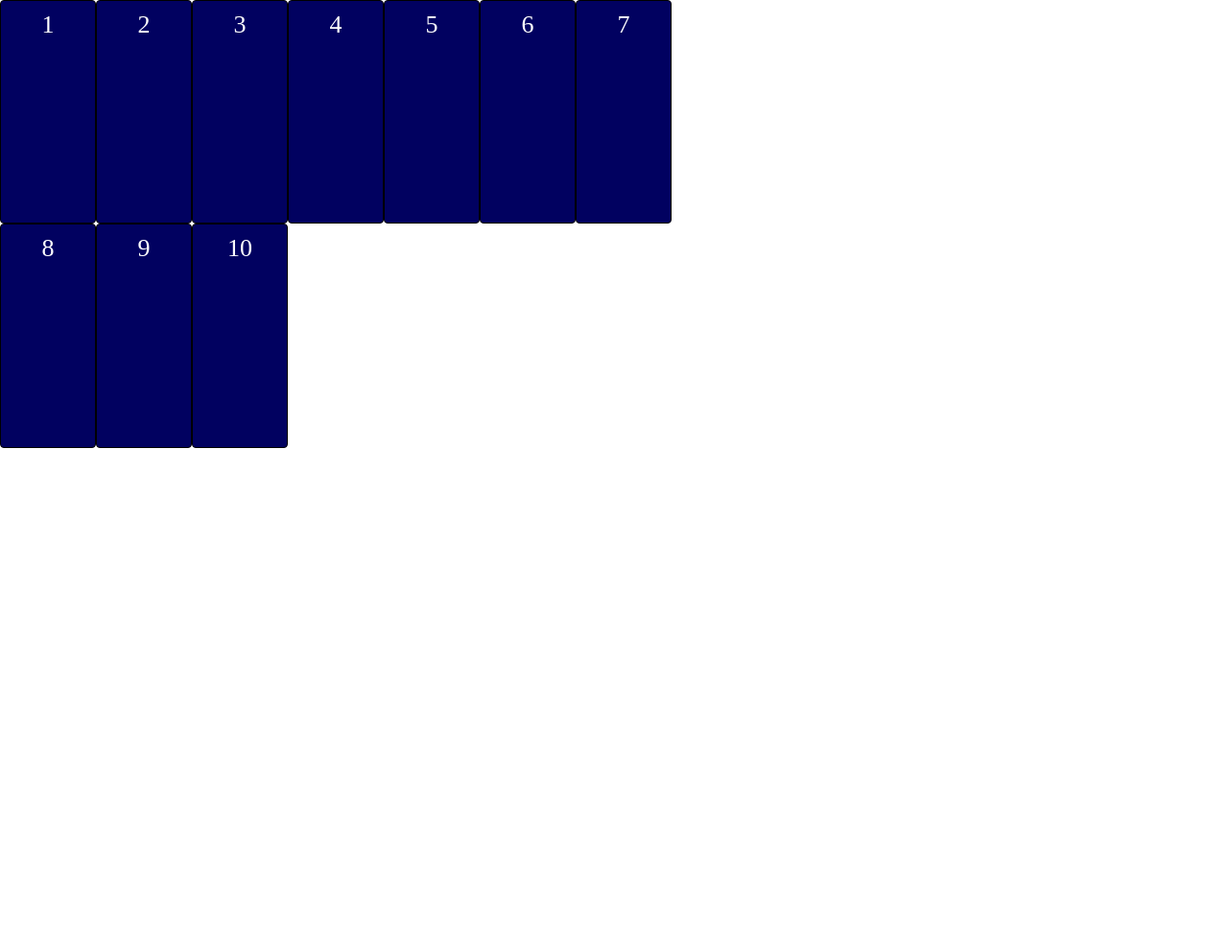
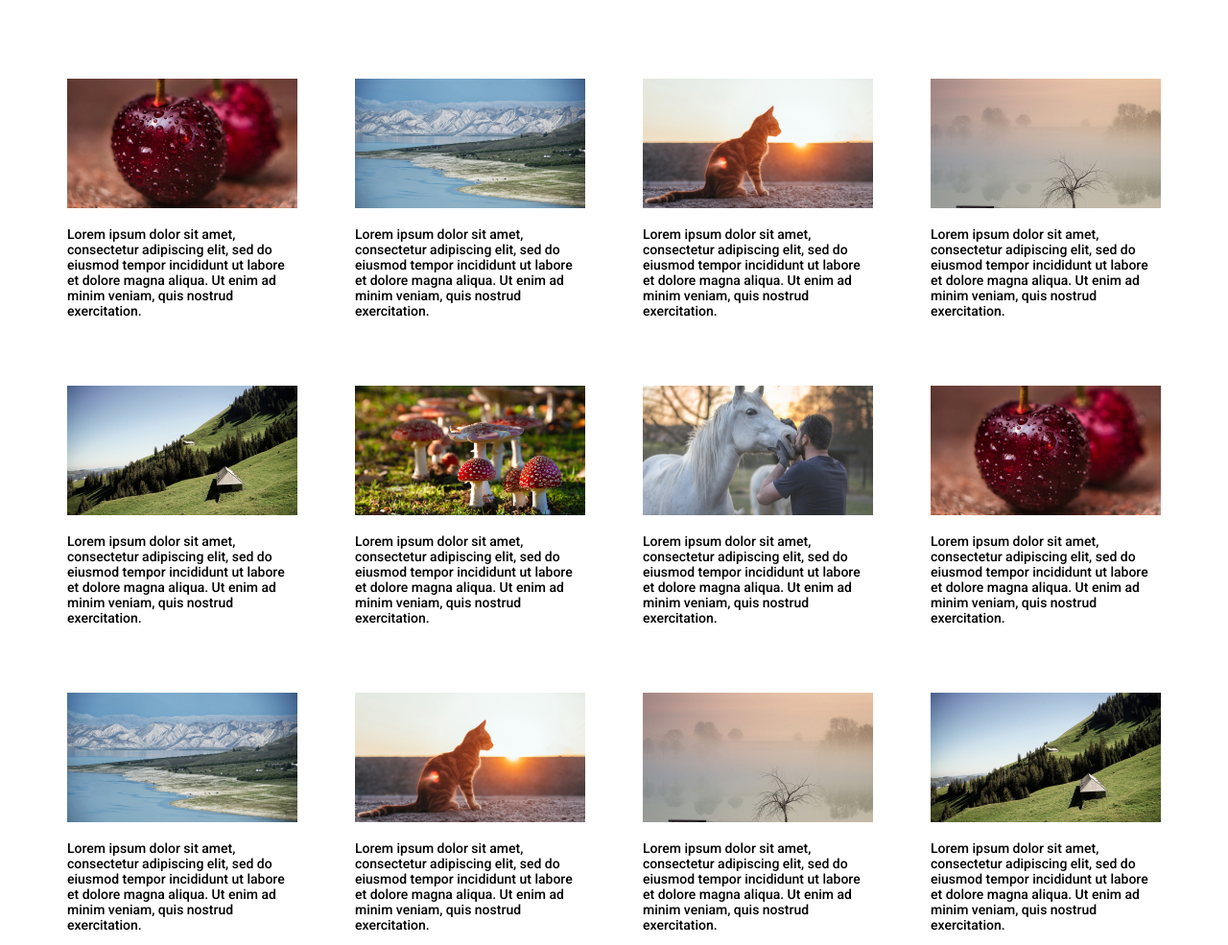
Before and after one commit to 4oVEN/grid, a plain HTML site: page index.html in a window 1280 px wide. Shown: the top 985 px of the page at 96% size. Before the commit the page ends 800 px from the top, so only its background shows below. Drawn offline with Linux system fonts and the light colour scheme.

Commit message:
grid-exeple

```diff
--- a/css/style.css
+++ b/css/style.css
@@ -2,23 +2,26 @@
     box-sizing: border-box;
     margin: 0;
     padding: 0;
+    font-family: 'Roboto', sans-serif;
 }
 
 .grid-container {
-    width: 700px;
-    height: 700px;
+    margin: auto;
+    padding: 82px 0 88px;
+    width: 1140px;
     display: grid;
-    grid-template-columns: repeat(7, 1fr);
-    grid-template-rows: repeat(3, 1fr);
+    grid-template-columns: repeat(4, 240px);
+    grid-template-rows: repeat(2, 260px);
+    grid-auto-rows: 260px;
+    gap: 60px;
+}
+img{
+    width: 100%;
 }
 
-.grid-elem {
-    /* height: 50px; */
-    background-color: rgba(1, 1, 96, 1);
-    color: #fff;
-    line-height: 50px;
-    text-align: center;
-    font-size: 26px;
-    border: 1px solid #000;
-    border-radius: 4px;
+p{
+    font-size: 14px;
+    line-height: 16px;
+    padding-top: 15px;
+    font-weight: 500;
 }
--- a/index.html
+++ b/index.html
@@ -4,20 +4,69 @@
     <meta charset="UTF-8">
     <meta name="viewport" content="width=device-width, initial-scale=1.0">
     <title>CSS Grid</title>
+    <link rel="preconnect" href="https://fonts.googleapis.com">
+    <link rel="preconnect" href="https://fonts.gstatic.com" crossorigin>
+    <link href="https://fonts.googleapis.com/css2?family=Roboto:wght@500&display=swap" rel="stylesheet">
     <link rel="stylesheet" href="css/style.css">
 </head>
 <body>
     <div class="grid-container">
-        <div class="grid-elem">1</div>
-        <div class="grid-elem">2</div>
-        <div class="grid-elem">3</div>
-        <div class="grid-elem">4</div>
-        <div class="grid-elem">5</div>
-        <div class="grid-elem">6</div>
-        <div class="grid-elem">7</div>
-        <div class="grid-elem">8</div>
-        <div class="grid-elem">9</div>
-        <div class="grid-elem">10</div>
+        <div class="grid-elem">
+            <img src="img/1.jpg" alt="img">
+            <p>Lorem ipsum dolor sit amet, consectetur adipiscing elit, sed do eiusmod tempor incididunt ut labore et dolore magna aliqua. Ut enim ad minim veniam, quis nostrud exercitation.</p>
+        </div>
+        <div class="grid-elem">
+            <img src="img/2.jpg" alt="img">
+            <p>Lorem ipsum dolor sit amet, consectetur adipiscing elit, sed do eiusmod tempor incididunt ut labore et dolore magna aliqua. Ut enim ad minim veniam, quis nostrud exercitation.</p>
+        </div>
+        <div class="grid-elem">
+            <img src="img/3.jpg" alt="img">
+            <p>Lorem ipsum dolor sit amet, consectetur adipiscing elit, sed do eiusmod tempor incididunt ut labore et dolore magna aliqua. Ut enim ad minim veniam, quis nostrud exercitation.</p>
+        </div>
+        <div class="grid-elem">
+            <img src="img/4.jpg" alt="img">
+            <p>Lorem ipsum dolor sit amet, consectetur adipiscing elit, sed do eiusmod tempor incididunt ut labore et dolore magna aliqua. Ut enim ad minim veniam, quis nostrud exercitation.</p>
+        </div>
+        <div class="grid-elem">
+            <img src="img/5.jpg" alt="img">
+            <p>Lorem ipsum dolor sit amet, consectetur adipiscing elit, sed do eiusmod tempor incididunt ut labore et dolore magna aliqua. Ut enim ad minim veniam, quis nostrud exercitation.</p>
+        </div>
+        <div class="grid-elem">
+            <img src="img/6.jpg" alt="img">
+            <p>Lorem ipsum dolor sit amet, consectetur adipiscing elit, sed do eiusmod tempor incididunt ut labore et dolore magna aliqua. Ut enim ad minim veniam, quis nostrud exercitation.</p>
+        </div>
+        <div class="grid-elem">
+            <img src="img/7.jpg" alt="img">
+            <p>Lorem ipsum dolor sit amet, consectetur adipiscing elit, sed do eiusmod tempor incididunt ut labore et dolore magna aliqua. Ut enim ad minim veniam, quis nostrud exercitation.</p>
+        </div>
+        <div class="grid-elem">
+            <img src="img/1.jpg" alt="img">
+            <p>Lorem ipsum dolor sit amet, consectetur adipiscing elit, sed do eiusmod tempor incididunt ut labore et dolore magna aliqua. Ut enim ad minim veniam, quis nostrud exercitation.</p>
+        </div>
+        <div class="grid-elem">
+            <img src="img/2.jpg" alt="img">
+            <p>Lorem ipsum dolor sit amet, consectetur adipiscing elit, sed do eiusmod tempor incididunt ut labore et dolore magna aliqua. Ut enim ad minim veniam, quis nostrud exercitation.</p>
+        </div>
+        <div class="grid-elem">
+            <img src="img/3.jpg" alt="img">
+            <p>Lorem ipsum dolor sit amet, consectetur adipiscing elit, sed do eiusmod tempor incididunt ut labore et dolore magna aliqua. Ut enim ad minim veniam, quis nostrud exercitation.</p>
+        </div>
+        <div class="grid-elem">
+            <img src="img/4.jpg" alt="img">
+            <p>Lorem ipsum dolor sit amet, consectetur adipiscing elit, sed do eiusmod tempor incididunt ut labore et dolore magna aliqua. Ut enim ad minim veniam, quis nostrud exercitation.</p>
+        </div>
+        <div class="grid-elem">
+            <img src="img/5.jpg" alt="img">
+            <p>Lorem ipsum dolor sit amet, consectetur adipiscing elit, sed do eiusmod tempor incididunt ut labore et dolore magna aliqua. Ut enim ad minim veniam, quis nostrud exercitation.</p>
+        </div>
+        <div class="grid-elem">
+            <img src="img/6.jpg" alt="img">
+            <p>Lorem ipsum dolor sit amet, consectetur adipiscing elit, sed do eiusmod tempor incididunt ut labore et dolore magna aliqua. Ut enim ad minim veniam, quis nostrud exercitation.</p>
+        </div>
+        <div class="grid-elem">
+            <img src="img/7.jpg" alt="img">
+            <p>Lorem ipsum dolor sit amet, consectetur adipiscing elit, sed do eiusmod tempor incididunt ut labore et dolore magna aliqua. Ut enim ad minim veniam, quis nostrud exercitation.</p>
+        </div>
     </div>
 </body>
 </html>
```
Also changed, not shown: img/1.jpg (added), img/2.jpg (added), img/3.jpg (added), img/4.jpg (added), img/5.jpg (added), img/6.jpg (added), img/7.jpg (added).
